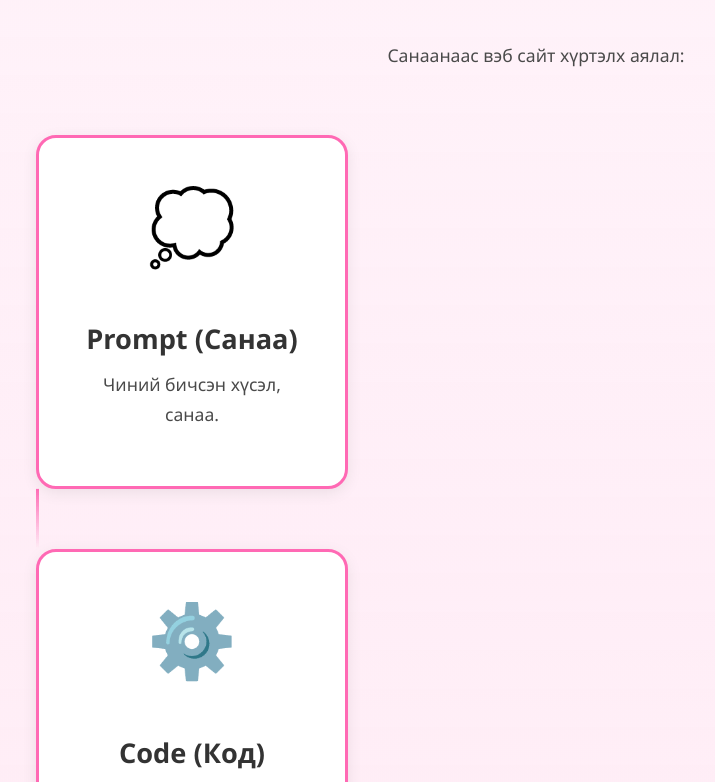
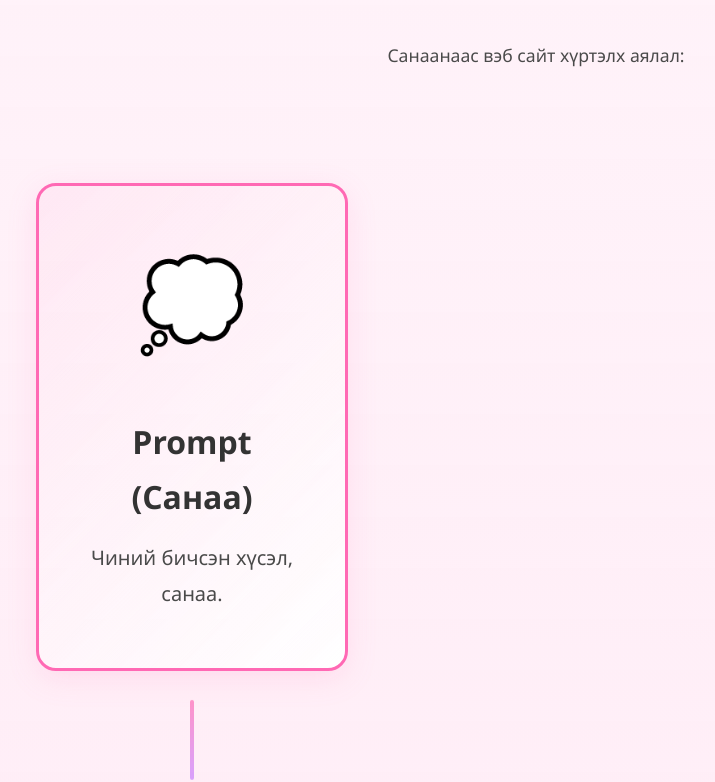
Before and after one commit to Mojurex/Winter-vibe-1, a website: page index.html in a window 1280 px wide. Shown: the part 7260-8042 px from the top of the page, without its empty margins (104-819 px from the left). Drawn offline with Linux system fonts and the light colour scheme.

Commit message:
UI: Enlarge flow cards, center layout, and enhance visual design

```diff
--- a/public/style.css
+++ b/public/style.css
@@ -692,40 +692,58 @@
     margin-bottom: 3rem;
 }
 
+.flow-visualization {
+    display: flex;
+    flex-direction: column;
+    align-items: center;
+    gap: 2rem;
+    margin: 3rem auto;
+    max-width: 900px;
+}
+
 .flow-step-large {
-    background: white;
+    background: linear-gradient(135deg, rgba(255, 182, 217, 0.15), rgba(255, 255, 255, 0.95));
     border: 3px solid var(--color-accent);
     border-radius: var(--radius-lg);
-    padding: 2.5rem;
+    padding: 3.5rem 3rem;
     text-align: center;
     width: 100%;
-    max-width: 400px;
+    max-width: 650px;
+    min-height: 280px;
     transition: var(--transition);
-    box-shadow: var(--shadow-soft);
+    box-shadow: 0 8px 30px rgba(255, 105, 180, 0.15);
+    display: flex;
+    flex-direction: column;
+    justify-content: center;
+    align-items: center;
 }
 
 .flow-step-large:hover {
-    transform: scale(1.05);
-    box-shadow: var(--shadow-medium);
+    transform: translateY(-8px) scale(1.02);
+    box-shadow: 0 12px 40px rgba(255, 105, 180, 0.25);
+    border-color: var(--color-purple);
 }
 
 .flow-icon-large {
-    font-size: 4.5rem;
-    margin-bottom: 1rem;
+    font-size: 5.5rem;
+    margin-bottom: 1.5rem;
     display: block;
     animation: bounce 2s ease-in-out infinite;
 }
 
 .flow-step-large h4 {
-    font-size: 1.7rem;
+    font-size: 2rem;
     color: var(--color-dark);
-    margin-bottom: 0.5rem;
+    margin-bottom: 1rem;
+    font-weight: 700;
 }
 
 .flow-step-large p {
     color: var(--color-text);
-    margin-bottom: 1rem;
-    font-size: 1.1rem;
+    margin-bottom: 0;
+    font-size: 1.25rem;
+    line-height: 1.8;
+    max-width: 500px;
 }
 
 .code-box {
@@ -741,10 +759,11 @@
 }
 
 .flow-line {
-    width: 3px;
-    height: 60px;
-    background: linear-gradient(180deg, var(--color-accent), transparent);
-    animation: slideDown 1s ease-in-out infinite;
+    width: 4px;
+    height: 80px;
+    background: linear-gradient(180deg, var(--color-accent), var(--color-purple));
+    animation: slideDown 1.5s ease-in-out infinite;
+    border-radius: 10px;
 }
 
 /* Interactive Demo */
--- a/style.css
+++ b/style.css
@@ -692,40 +692,58 @@
     margin-bottom: 3rem;
 }
 
+.flow-visualization {
+    display: flex;
+    flex-direction: column;
+    align-items: center;
+    gap: 2rem;
+    margin: 3rem auto;
+    max-width: 900px;
+}
+
 .flow-step-large {
-    background: white;
+    background: linear-gradient(135deg, rgba(255, 182, 217, 0.15), rgba(255, 255, 255, 0.95));
     border: 3px solid var(--color-accent);
     border-radius: var(--radius-lg);
-    padding: 2.5rem;
+    padding: 3.5rem 3rem;
     text-align: center;
     width: 100%;
-    max-width: 400px;
+    max-width: 650px;
+    min-height: 280px;
     transition: var(--transition);
-    box-shadow: var(--shadow-soft);
+    box-shadow: 0 8px 30px rgba(255, 105, 180, 0.15);
+    display: flex;
+    flex-direction: column;
+    justify-content: center;
+    align-items: center;
 }
 
 .flow-step-large:hover {
-    transform: scale(1.05);
-    box-shadow: var(--shadow-medium);
+    transform: translateY(-8px) scale(1.02);
+    box-shadow: 0 12px 40px rgba(255, 105, 180, 0.25);
+    border-color: var(--color-purple);
 }
 
 .flow-icon-large {
-    font-size: 4.5rem;
-    margin-bottom: 1rem;
+    font-size: 5.5rem;
+    margin-bottom: 1.5rem;
     display: block;
     animation: bounce 2s ease-in-out infinite;
 }
 
 .flow-step-large h4 {
-    font-size: 1.7rem;
+    font-size: 2rem;
     color: var(--color-dark);
-    margin-bottom: 0.5rem;
+    margin-bottom: 1rem;
+    font-weight: 700;
 }
 
 .flow-step-large p {
     color: var(--color-text);
-    margin-bottom: 1rem;
-    font-size: 1.1rem;
+    margin-bottom: 0;
+    font-size: 1.25rem;
+    line-height: 1.8;
+    max-width: 500px;
 }
 
 .code-box {
@@ -741,10 +759,11 @@
 }
 
 .flow-line {
-    width: 3px;
-    height: 60px;
-    background: linear-gradient(180deg, var(--color-accent), transparent);
-    animation: slideDown 1s ease-in-out infinite;
+    width: 4px;
+    height: 80px;
+    background: linear-gradient(180deg, var(--color-accent), var(--color-purple));
+    animation: slideDown 1.5s ease-in-out infinite;
+    border-radius: 10px;
 }
 
 /* Interactive Demo */
```
Also changed, not shown: index.html (+1 -3 lines), public/index.html (+1 -3 lines).
